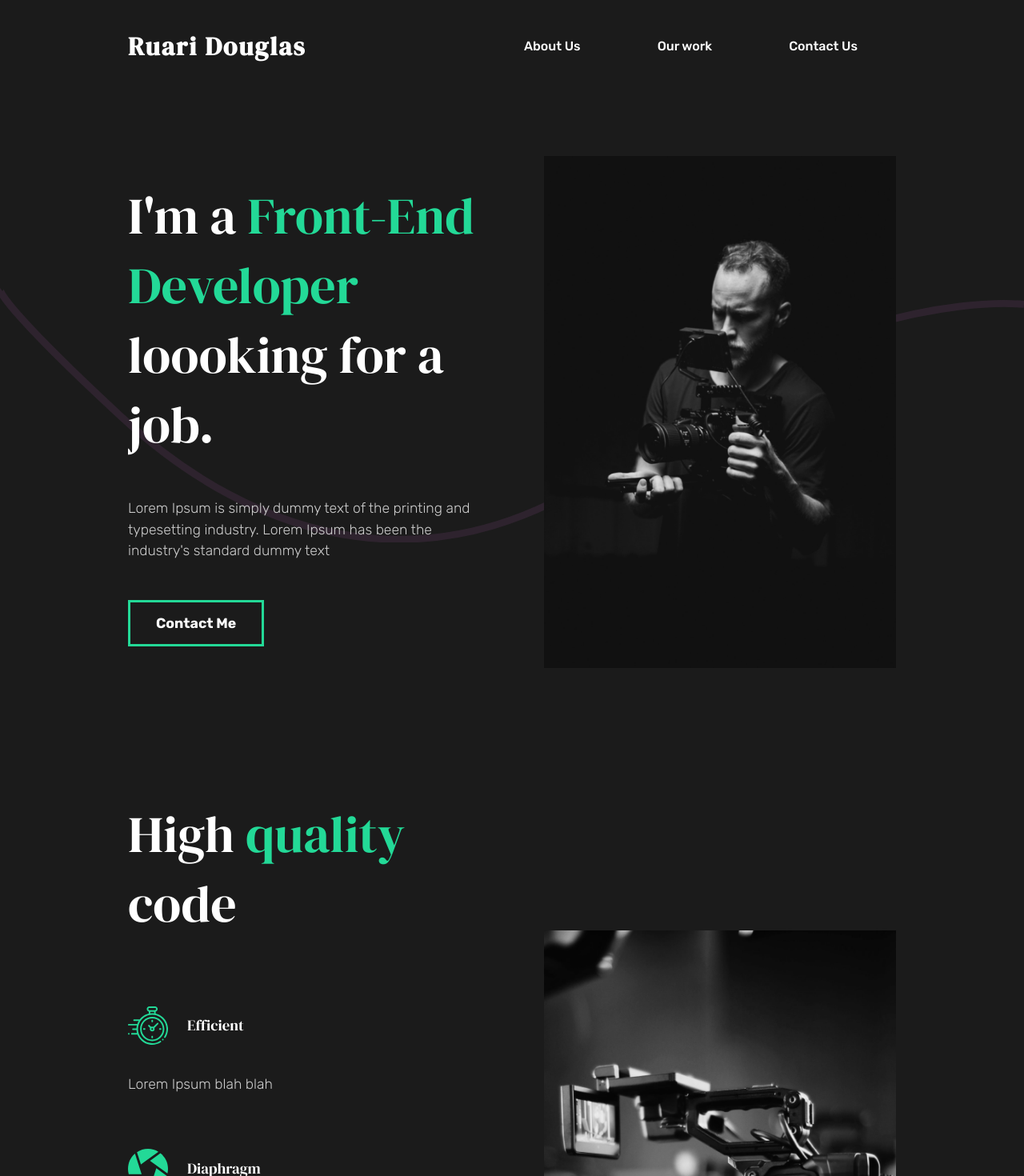
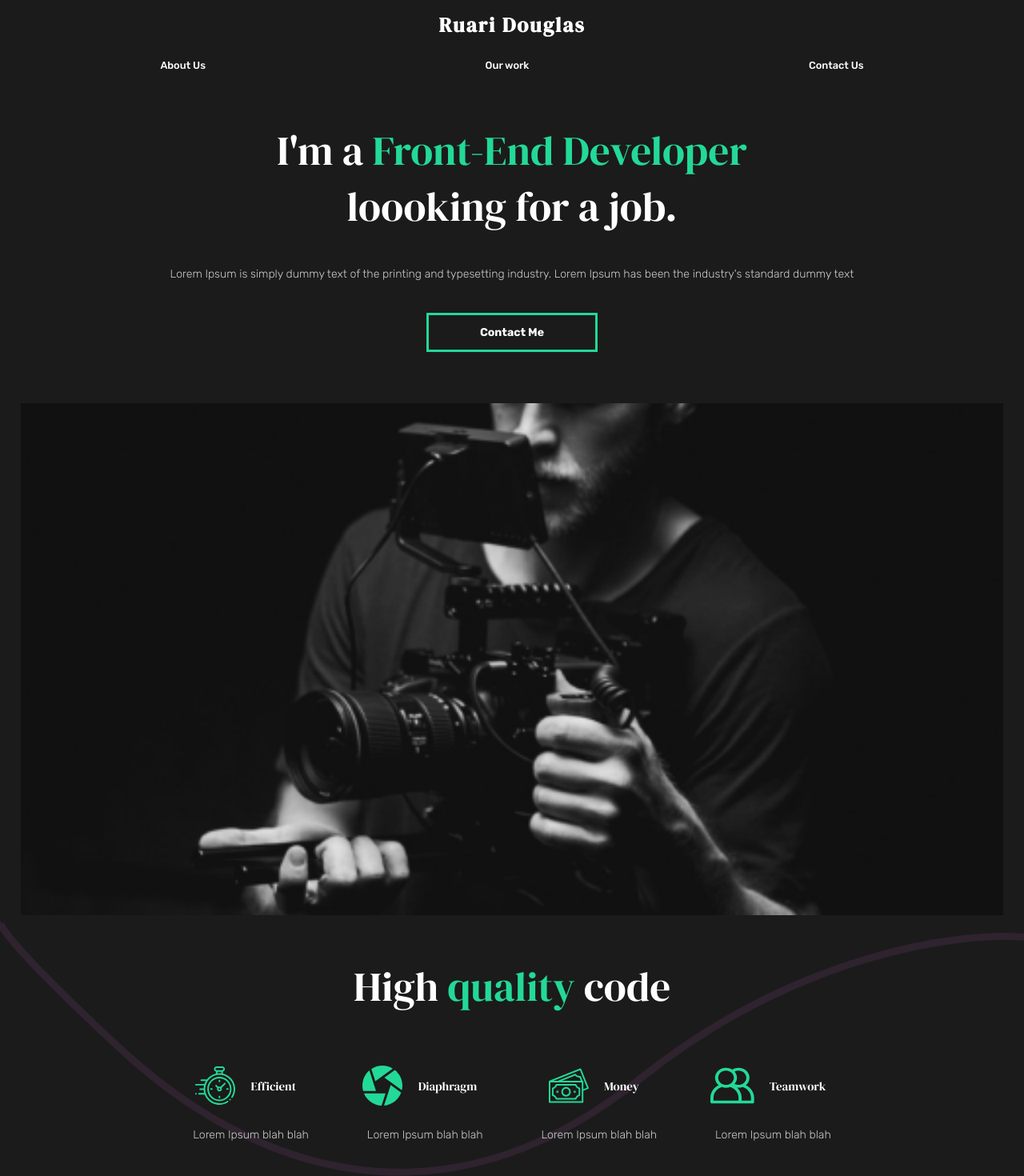
Before and after one commit to RuariDouglas/React-Portfolio, a React (Create React App) app: page / in a window 1280 px wide. Shown: the top 1470 px of the page at 80% size. Built offline with nearby package versions, Linux system fonts and the light colour scheme.

Commit message:
Add mobile responsiveness

```diff
--- a/src/components/GlobalStyled.js
+++ b/src/components/GlobalStyled.js
@@ -7,6 +7,9 @@ const GlobalStyle = createGlobalStyle`
 // Step 3.
 :root {
     font-size: 100%;
+    @media (max-width: 1500px){
+        font-size: 80%;
+    }
 }
 * {
     margin: 0;
@@ -19,6 +22,7 @@ body {
     font-family: 'Rubik', sans-serif;
     overflow-x: hidden;
 }
+
 ul {
     list-style: none;
     display: flex;
@@ -28,7 +32,7 @@ button {
     font-family: 'Rubik', sans-serif;
     font-size: 1.1rem;
     cursor: pointer;
-    padding: 1rem 2rem;
+    padding: 1rem 5rem;
     border: 3px solid #23d997;
     background: transparent;
     outline:none;
--- a/src/components/Nav.js
+++ b/src/components/Nav.js
@@ -26,6 +26,7 @@ const Nav = () => {
 };
 
 const StyledNav = styled.nav`
+  width: 100%;
   min-height: 10vh;
   display: flex;
   margin: auto;
@@ -36,6 +37,7 @@ const StyledNav = styled.nav`
   top: 0;
   z-index: 999;
   background-color: #1b1b1b;
+
   a {
     color: #fff;
   }
@@ -50,6 +52,18 @@ const StyledNav = styled.nav`
       position: relative;
     }
   }
+  @media (max-width: 1300px) {
+    flex-direction: column;
+    padding: 1rem 0;
+    ul {
+      padding: 2rem;
+      justify-content: space-around;
+      width: 100%;
+      li {
+        padding: 0;
+      }
+    }
+  }
 `;
 
 export default Nav;
--- a/src/components/ServicesSection.js
+++ b/src/components/ServicesSection.js
@@ -92,10 +92,19 @@ const Services = styled(StyledSection)`
 const Cards = styled.div`
   display: flex;
   flex-wrap: wrap;
+  @media (max-width: 1300px) {
+    text-align: center;
+    justify-content: center;
+  }
 `;
 
 const Card = styled.div`
-  flex-basis: 20rem;
+  flex-basis: 17rem;
+  @media (max-width: 1300px) {
+    display: flex;
+    flex-direction: column;
+    align-items: center;
+  }
   .icon {
     display: flex;
     align-items: center;
--- a/src/components/useScroll.js
+++ b/src/components/useScroll.js
@@ -13,7 +13,7 @@ export const useScroll = () => {
   - "Element" relates to the element where the trigger begins. We set this on the
   - "View" returns the result of wither it's in view or not, it will return a boolean value.
   - "threshold" determines the delay on the effect, think of it as 'offset' */
-  const [element, view] = useInView({ threshold: 0.3 });
+  const [element, view] = useInView({ threshold: 0.2 });
   if (view) {
     controls.start("show");
   } else {
--- a/src/pages/Contact.js
+++ b/src/pages/Contact.js
@@ -44,6 +44,9 @@ const Contact = () => {
 
 const StyledContact = styled(motion.div)`
   padding: 5rem 10rem;
+  @media (max-width: 1300px) {
+    padding: 2rem 2rem;
+  }
   color: #353535;
   min-height: 90vh;
 `;
--- a/src/pages/MovieDetail.js
+++ b/src/pages/MovieDetail.js
@@ -88,10 +88,16 @@ const Awards = styled.div`
   margin: 5rem 10rem;
   align-items: center;
   justify-content: space-around;
+  @media (max-width: 1300px) {
+    flex-direction: column;
+    justify-content: center;
+    margin: 2rem;
+  }
 `;
 
 const StyledAward = styled.div`
   padding: 5rem;
+
   h3 {
     font-size: 2rem;
   }
--- a/src/pages/OurWork.js
+++ b/src/pages/OurWork.js
@@ -77,6 +77,9 @@ const Work = styled(motion.div)`
   min-height: 100vh;
   overflow: hidden;
   padding: 5rem 10rem;
+  @media (max-width: 1300px) {
+    padding: 2rem 2rem;
+  }
   h2 {
     padding: 1rem 0;
   }
@@ -107,16 +110,16 @@ const Frame1 = styled(motion.div)`
   top: 10%;
   width: 100%;
   height: 100vh;
-  background: blue;
+  background-color: #189769;
   z-index: 2;
 `;
 
 const Frame2 = styled(Frame1)`
-  background: red;
+  background-color: #4de2ac;
 `;
 
 const Frame3 = styled(Frame1)`
-  background: purple;
+  background-color: #1cad78;
 `;
 
 export default OurWork;
--- a/src/styles.js
+++ b/src/styles.js
@@ -15,12 +15,23 @@ export const StyledSection = styled(motion.div)`
   justify-content: space-between;
   padding: 5rem 10rem;
   color: #fff;
+  @media (max-width: 1300px) {
+    display: block;
+    padding: 2rem 2rem;
+    text-align: center;
+  }
 `;
 
 export const StyledDescription = styled.div`
   flex: 1;
   padding-right: 5rem;
   font-weight: lighter;
+  @media (max-width: 1300px) {
+    padding: 0;
+    button {
+      margin: 0 0 5rem 0;
+    }
+  }
 `;
 
 export const StyledImageContainer = styled.div`
```
Also changed, not shown: 1 other file (tests, documents, lock files or other folders).
